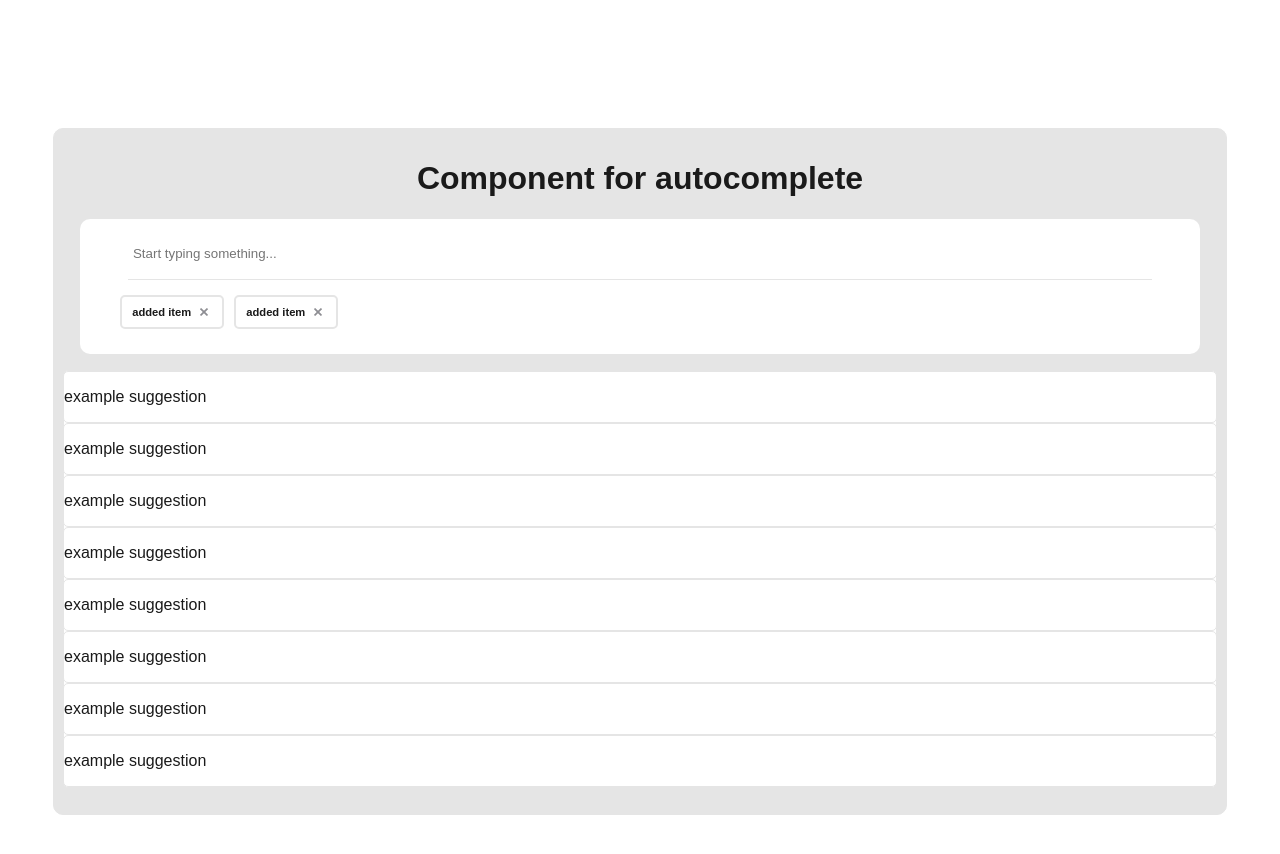
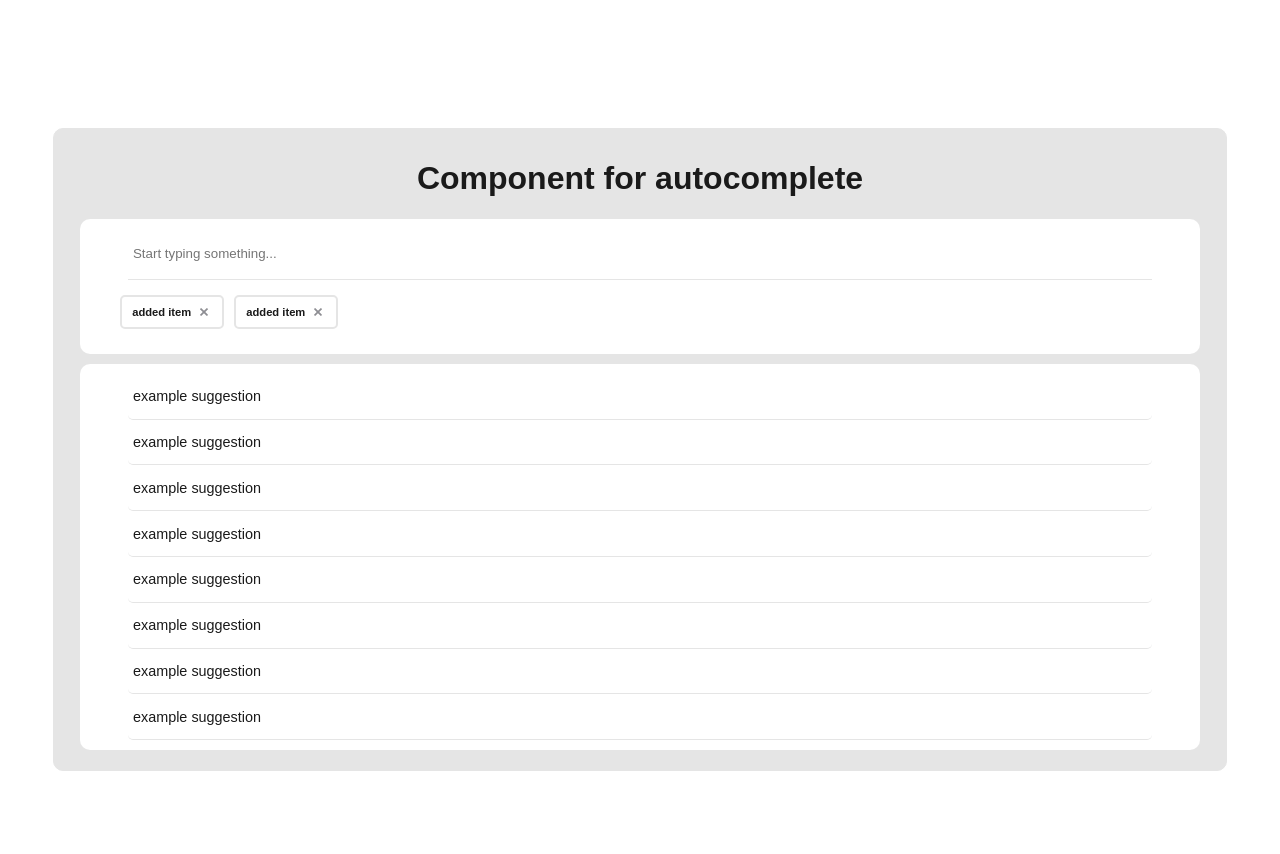
Before and after one commit to lkostrowski/component-for-autocomplete, a React (Create React App) app: page / in a window 1280 px wide. Shown: the top 854 px of the page. Built offline with nearby package versions, Linux system fonts and the light colour scheme.

Commit message:
Adjusted view of list with suggestions

```diff
--- a/src/app/components/suggestionsList/suggestionsList.component.scss
+++ b/src/app/components/suggestionsList/suggestionsList.component.scss
@@ -4,8 +4,9 @@
 
 .suggestions-list {
     @extend %columnCentered;
-    @extend %paletteWhiteWithBorder;
-    border: 1px solid $color_light;
-    padding: 0;
-    width: 90vw;
+    @extend %paletteWhite;
+    border-radius: 10px;
+    margin: 10px 5px;
+    padding: 10px;
+    width: 86vw;
 }
--- a/src/app/components/suggestionsListItem/suggestionsListItem.component.scss
+++ b/src/app/components/suggestionsListItem/suggestionsListItem.component.scss
@@ -3,11 +3,20 @@
 @import "../../styles/variables/variables.scss";
 
 .suggestions-list-item {
-    @extend %paletteWhiteWithBorder;
+    @extend %paletteWhite;
     @extend %rowLeft;
-    border: 1px solid $color_light;
+    border-bottom: 0.5px solid $color_light;
+    border-radius: 5px;
     cursor: pointer;
-    margin: 0;
-    padding: 0;
-    width: 90vw;
+    font-size: 0.9rem;
+    width: 80vw;
+    &:hover {
+        background-color: $color_light;
+        border: 0.5px solid $color_medium;
+    }
+
+    p {
+        padding: 0 5px;
+        width: 80vw;
+    }
 }
```
